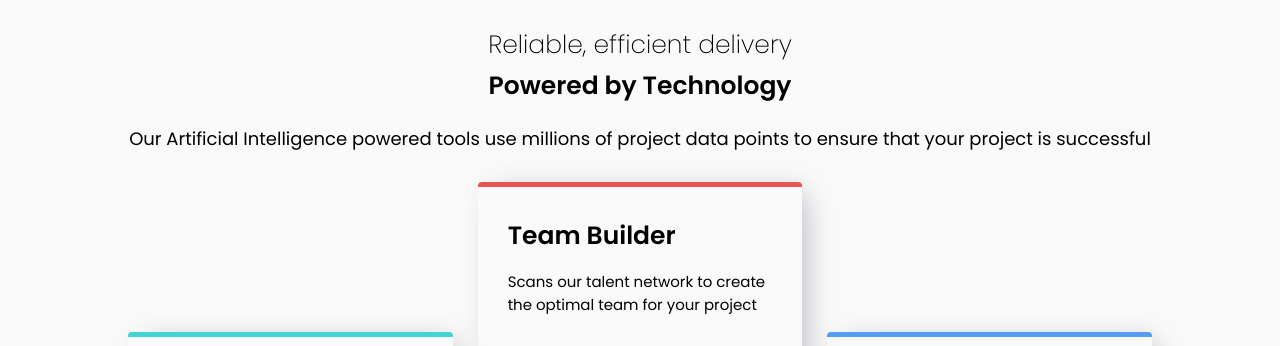
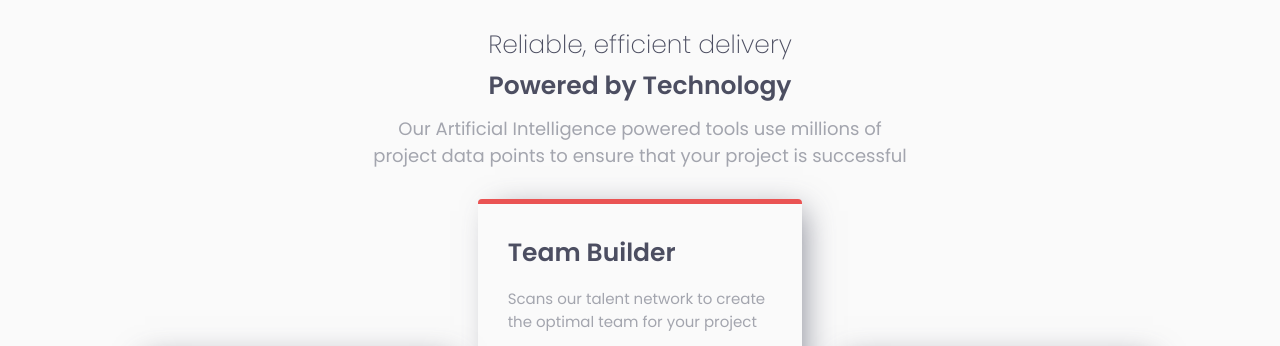
Before and after one commit to Deevyn9/Four-cards, a plain HTML site: page index.html in a window 1280 px wide. Shown: the top 346 px of the page. Drawn offline with Linux system fonts and the light colour scheme.

Commit message:
adjusted paragraph width and reduced the opacity of the card's box shadow

```diff
--- a/style.css
+++ b/style.css
@@ -26,6 +26,9 @@ body {
 }
 
 main {
+  display: flex;
+  flex-direction: column;
+  align-items: center;
   padding: 10% 5%;
   text-align: center;
 }
@@ -34,17 +37,21 @@ main h1 {
   font-weight: 200;
   font-size: 25px;
   margin-bottom: 1px;
+  color: var(--Very-Dark-Blue);
 }
 
 main h2 {
   font-weight: 700;
   font-size: 25px;
-  margin-bottom: 20px;
+  margin-bottom: 10px;
+  color: var(--Very-Dark-Blue);
 }
 
 main p {
   margin-bottom: 40px;
   font-size: 18px;
+  max-width: 540px;
+  color: var(--Grayish-Blue);
 }
 
 main .container {
@@ -56,7 +63,7 @@ main .container {
   display: flex;
   margin-bottom: 30px;
   flex-direction: column;
-  box-shadow: 9px 4px 30px -8px rgba(76, 78, 97, 0.4);
+  box-shadow: 9px 4px 30px -8px rgba(76, 78, 97, 0.651);
 }
 
 main .container h2 {
```
